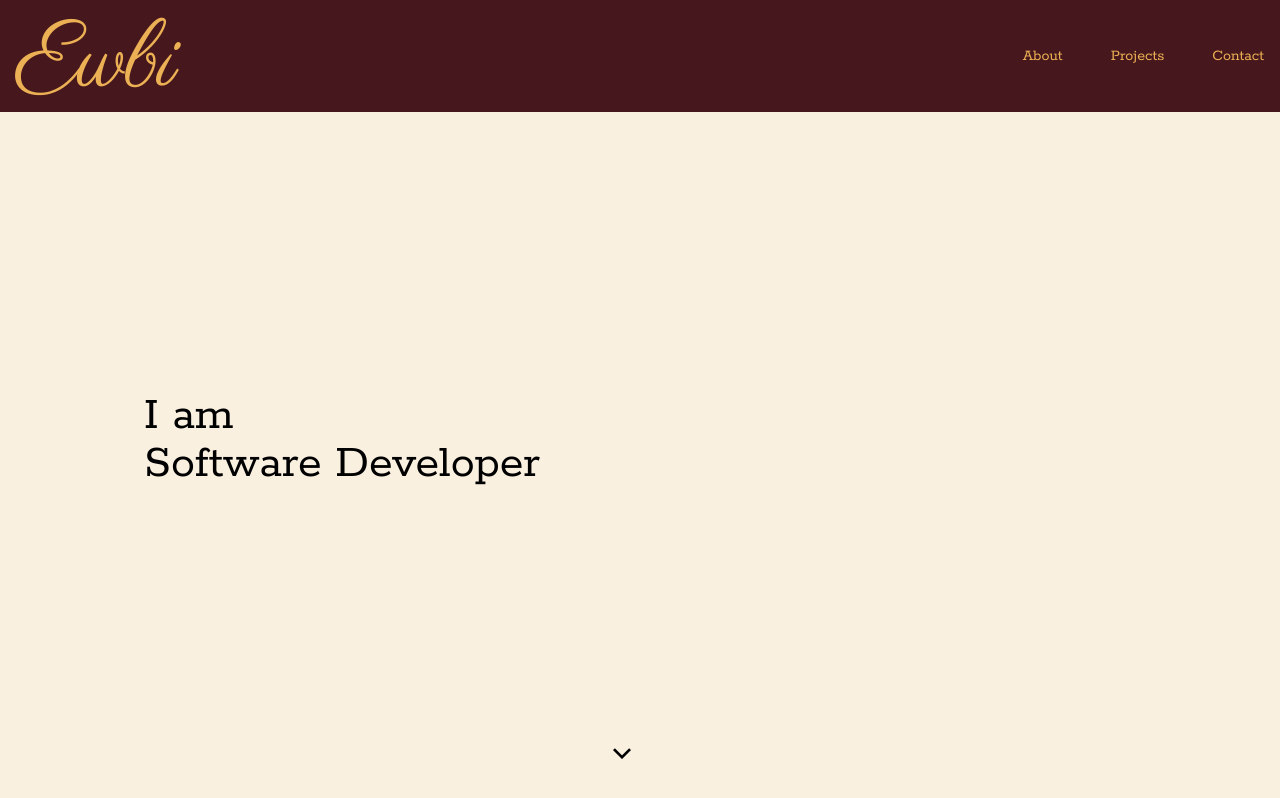
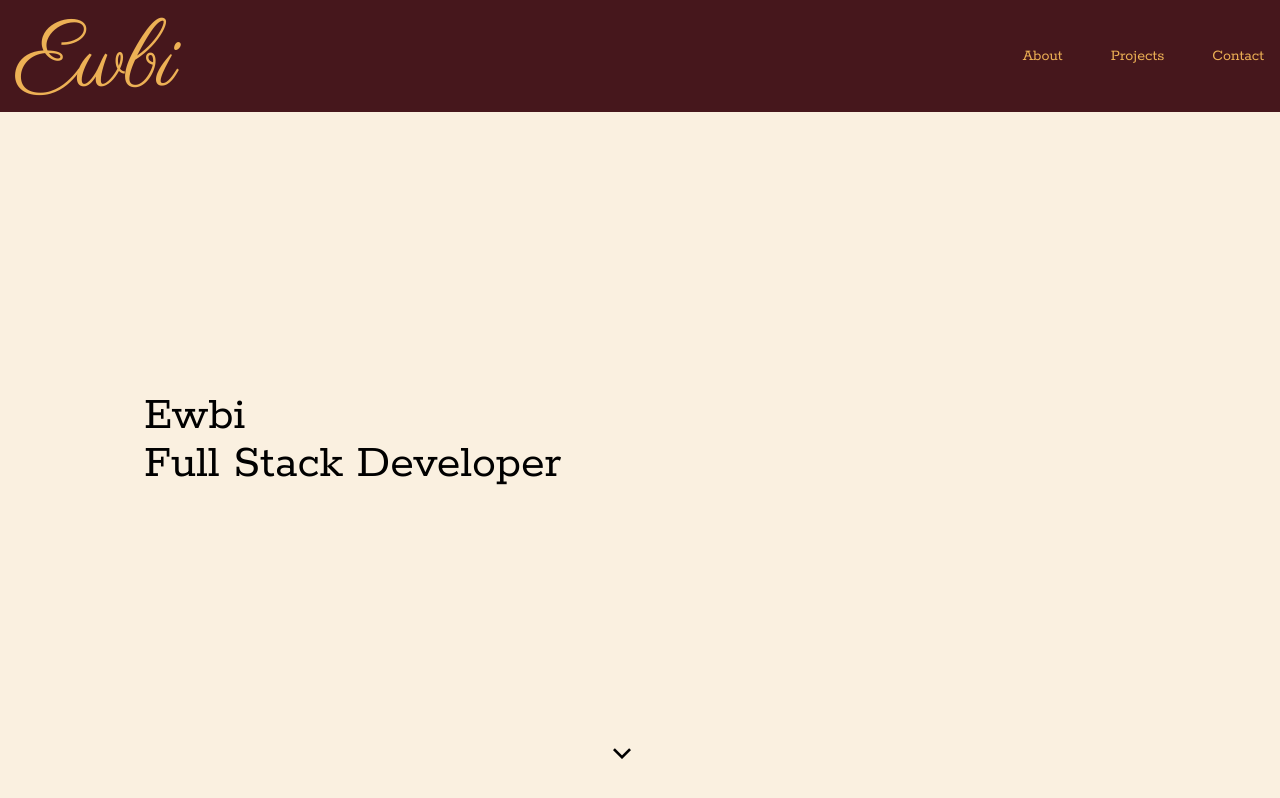
Before and after one commit to EwbiDev/ewbi-portfolio, a React (Vite) app: page / in a window 1280 px wide. Shown: the top 798 px of the page. Built offline with nearby package versions, Linux system fonts and the light colour scheme.

Commit message:
feat: reword landing

```diff
--- a/src/commonComponents/Title.jsx
+++ b/src/commonComponents/Title.jsx
@@ -4,13 +4,12 @@ import TextCarousel from "./TextCarousel";
 export default function Title() {
   const [carouselArray, setCarouselArray] = useState([
     "Eduard Bissell",
-    "Software Developer",
-    "Work in progress",
+    "Full Stack Developer",
   ]);
 
   return (
     <div className="m-4 flex h-full grow flex-col justify-center text-5xl">
-      <h1>I am</h1>
+      <h1>Ewbi</h1>
       <h2 className="carousel relative">
         <TextCarousel inputTextArray={carouselArray} />
       </h2>
```
